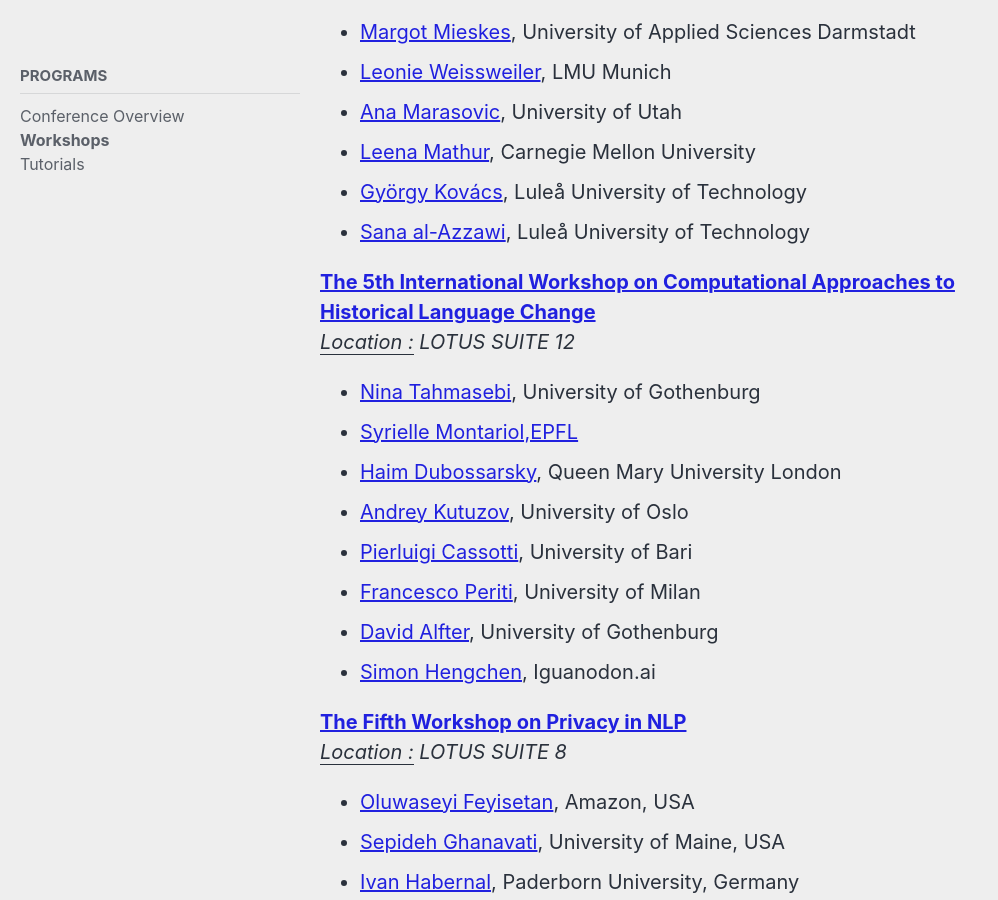
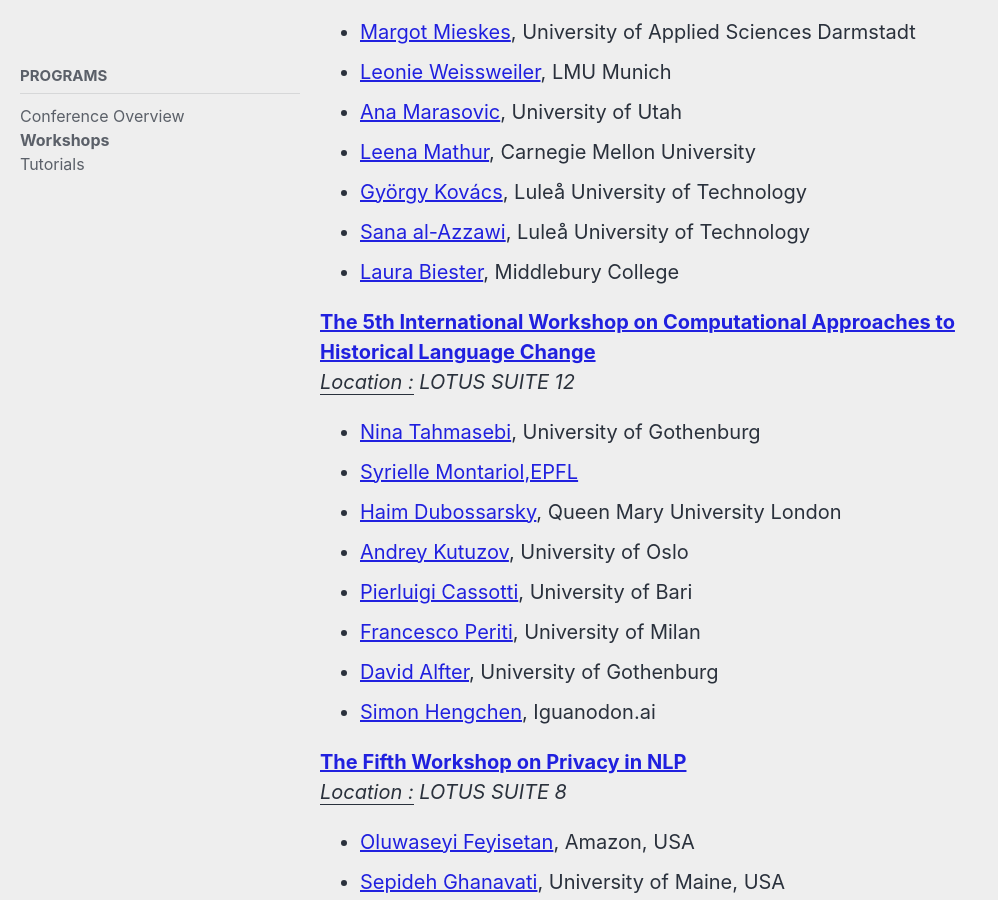
Before and after one commit to acl-org/acl-2024, a Jekyll site: the page built from _pages/program/workshops.md, in a window 1280 px wide and 900 px high, scrolled down 713 px. Shown: the whole window, without its empty margins (0-998 px from the left). Built offline with Jekyll 4.4.1, drawn with Linux system fonts in a browser that asks for light colours; cached includes are drawn as plain includes; nearby versions of some CDN libraries.

Commit message:
Update workshops.md
Add Laura Biester into Teaching NLP Workshop

```diff
--- a/_pages/program/workshops.md
+++ b/_pages/program/workshops.md
@@ -28,6 +28,7 @@
 * [Leena Mathur](mailto:lmathur@andrew.cmu.edu), Carnegie Mellon University
 * [György Kovács](mailto:gyorgy.kovacs@ltu.se), Luleå University of Technology
 * [Sana al-Azzawi](mailto:sana.al-azzawi@ltu.se), Luleå University of Technology
+* [Laura Biester](mailto:lbiester@middlebury.edu), Middlebury College
 
 [**The 5th International Workshop on Computational Approaches to Historical Language Change**](https://www.changeiskey.org/event/2024-acl-lchange/)<br>
 <i><u>Location :</u> LOTUS SUITE 12 </i>
```
